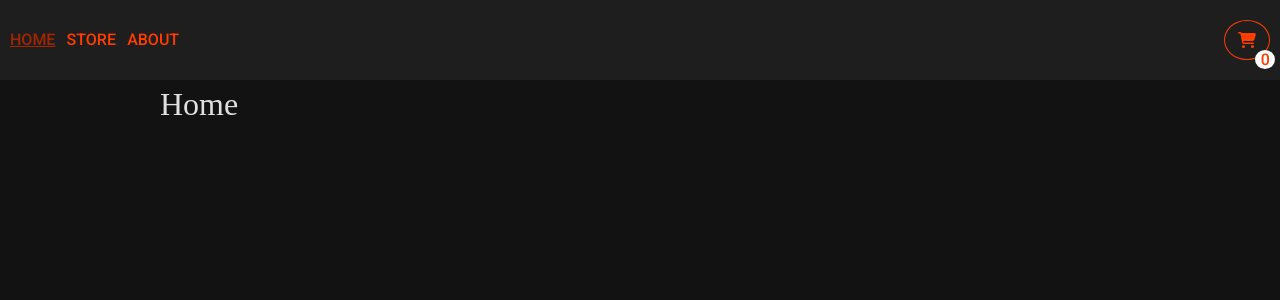
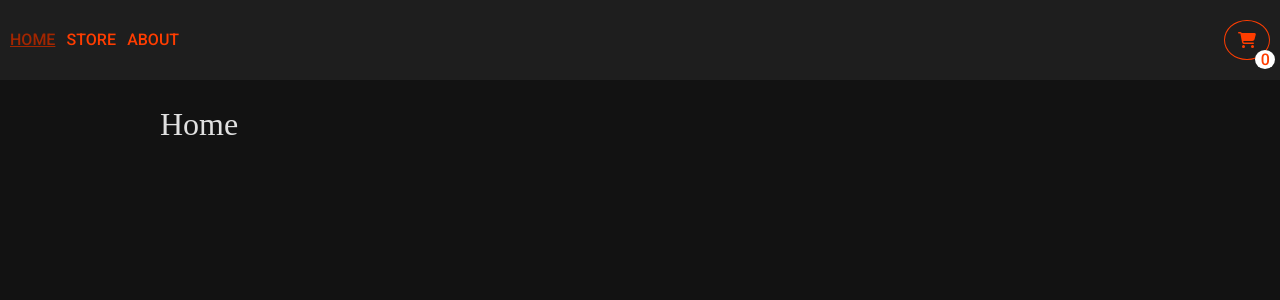
Before and after one commit to john-lund-af/shopping-cart, a React (Vite) app: page / in a window 1280 px wide. Shown: the top 300 px of the page. Built offline with nearby package versions, Linux system fonts and the light colour scheme.

Commit message:
Added fixed Header.

```diff
--- a/src/components/styles/Container.styled.ts
+++ b/src/components/styles/Container.styled.ts
@@ -4,5 +4,6 @@ export const Container = styled.main`
   width: 1000px;
   max-width: 100%;
   padding: 0 20px;
+  padding-top: 100px;
   margin: 0 auto;
 `;
--- a/src/components/styles/Header.styled.ts
+++ b/src/components/styles/Header.styled.ts
@@ -1,6 +1,8 @@
 import styled from 'styled-components';
 
 export const StyledHeader = styled.header`
+  position: fixed;
+  width: 100%;
   display: flex;
   justify-content: space-between;
   align-items: center;
```
